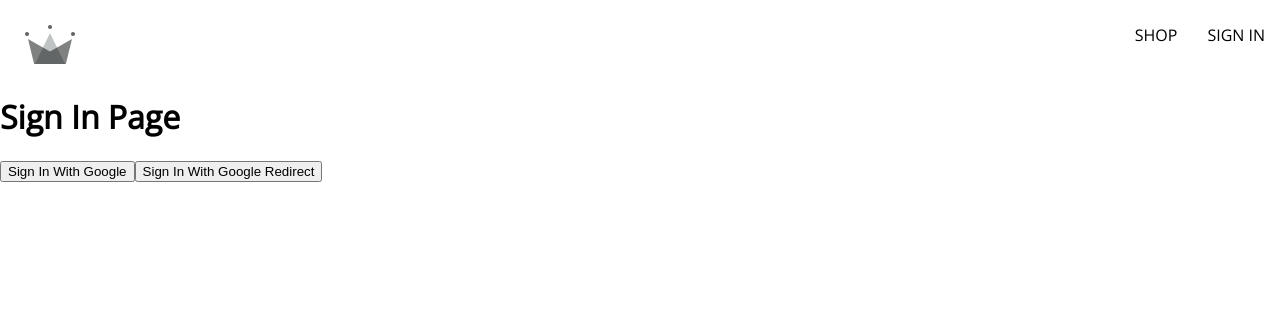
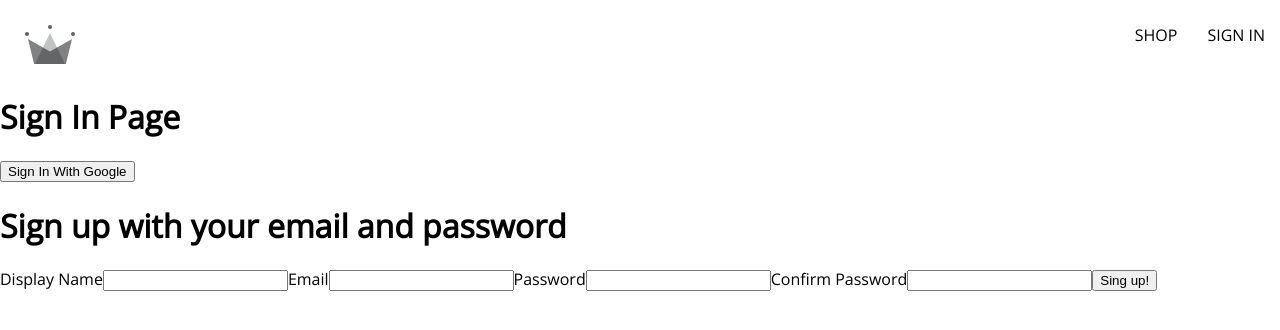
Before and after one commit to MonMaramba/crown2022-redux, a React (Create React App) app: page /sign-in in a window 1280 px wide. Shown: the top 330 px of the page. Built offline with nearby package versions, Linux system fonts and the light colour scheme.

Commit message:
sign-up form completed plus useState for updating formFields

```diff
--- /dev/null
+++ b/src/components/sign-up-form/sign-up-form.component.jsx
@@ -0,0 +1,70 @@
+import { useState } from 'react';
+
+const defaultFormFields = {
+  displayName: '',
+  email: '',
+  password: '',
+  confirmPassword: '',
+};
+
+const SignUpForm = () => {
+  const [formFields, setFormFields] = useState(defaultFormFields);
+  const { displayName, email, password, confirmPassword } = formFields;
+
+  console.log(formFields);
+
+  const handleChange = (event) => {
+    const { name, value } = event.target;
+    setFormFields({
+      ...formFields,
+      [name]: value,
+    });
+  };
+
+  return (
+    <div>
+      <h1>Sign up with your email and password</h1>
+      <form onSubmit={() => {}}>
+        <label>Display Name</label>
+        <input
+          type='text'
+          required
+          onChange={handleChange}
+          name='displayName'
+          value={displayName}
+        />
+
+        <label>Email</label>
+        <input
+          type='email'
+          required
+          onChange={handleChange}
+          name='email'
+          value={email}
+        />
+
+        <label>Password</label>
+        <input
+          type='password'
+          required
+          onChange={handleChange}
+          name='password'
+          value={password}
+        />
+
+        <label>Confirm Password</label>
+        <input
+          type='password'
+          required
+          onChange={handleChange}
+          name='confirmPassword'
+          value={confirmPassword}
+        />
+
+        <button type='submit'>Sing up!</button>
+      </form>
+    </div>
+  );
+};
+
+export default SignUpForm;
--- a/src/routes/sign-in/sign-in.component.js
+++ b/src/routes/sign-in/sign-in.component.js
@@ -1,21 +1,12 @@
-import { getRedirectResult } from 'firebase/auth';
-import React, { useEffect } from 'react';
+import React from 'react';
 import {
   signInWithGooglePopup,
   createUserDocumentFromAuth,
-  signInWithGoogleRedirect,
-  auth,
 } from '../../utils/firebase.utils';
 
+import SignUpForm from '../../components/sign-up-form/sign-up-form.component';
+
 const SignIn = () => {
-  useEffect(() => {
-    async function _getRedirectResult() {
-      const response = await getRedirectResult(auth);
-      console.log(response);
-    }
-    _getRedirectResult();
-  }, []);
-
   const logGoogleUser = async () => {
     const { user } = await signInWithGooglePopup();
     const userDocRef = await createUserDocumentFromAuth(user);
@@ -24,9 +15,7 @@ const SignIn = () => {
     <div>
       <h1>Sign In Page</h1>
       <button onClick={logGoogleUser}>Sign In With Google</button>
-      <button onClick={signInWithGoogleRedirect}>
-        Sign In With Google Redirect
-      </button>
+      <SignUpForm />
     </div>
   );
 };
```
